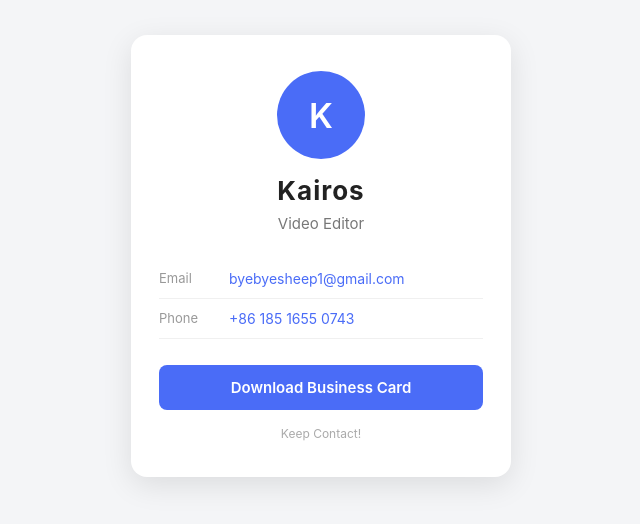
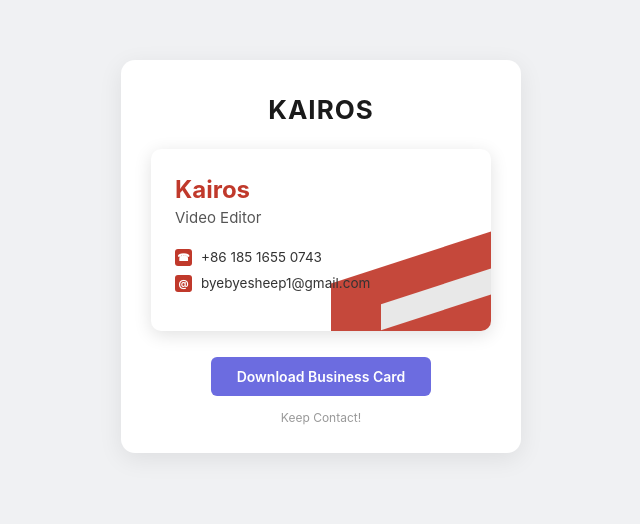
Before and after one commit to byebyesheep1/business-card, a plain HTML site: page index.html in a window 1280 px wide. Shown: the part 144-668 px from the top of the page, without its empty margins (319-959 px from the left). Drawn offline with Linux system fonts and the light colour scheme.

Commit message:
Update index.html

```diff
--- a/index.html
+++ b/index.html
@@ -8,48 +8,79 @@
   * { margin: 0; padding: 0; box-sizing: border-box; }
   body {
     font-family: -apple-system, "Helvetica Neue", Arial, sans-serif;
-    background: #f4f5f7;
+    background: #f0f1f3;
     min-height: 100vh;
     display: flex; align-items: center; justify-content: center;
     padding: 20px;
   }
-  .card {
-    background: #fff; width: 100%; max-width: 380px;
-    border-radius: 16px; box-shadow: 0 8px 30px rgba(0,0,0,.1);
-    padding: 36px 28px; text-align: center;
+  .wrap {
+    background: #fff; width: 100%; max-width: 400px;
+    border-radius: 14px; box-shadow: 0 6px 24px rgba(0,0,0,.08);
+    padding: 34px 30px 28px; text-align: center;
   }
-  .avatar {
-    width: 88px; height: 88px; border-radius: 50%;
-    background: #4a6cf7; color: #fff;
-    display: flex; align-items: center; justify-content: center;
-    font-size: 34px; font-weight: 600; margin: 0 auto 16px;
+  h1 { font-size: 26px; color: #1a1a1a; letter-spacing: 1px; }
+
+  /* 名片本体 */
+  .biz {
+    position: relative;
+    margin: 24px 0 26px;
+    background: #fff;
+    border-radius: 10px;
+    box-shadow: 0 4px 18px rgba(0,0,0,.12);
+    padding: 26px 24px 30px;
+    overflow: hidden;
+    text-align: left;
   }
-  h1 { font-size: 26px; color: #222; letter-spacing: 1px; }
-  .role { font-size: 15px; color: #777; margin-top: 8px; }
-  .info { margin: 26px 0; text-align: left; }
-  .row {
-    display: flex; padding: 11px 0;
-    border-bottom: 1px solid #f0f0f0; font-size: 14px; color: #333;
+  /* 红色斜角装饰 */
+  .biz::before {
+    content: ""; position: absolute; right: -40px; bottom: -60px;
+    width: 200px; height: 140px;
+    background: #c0392b;
+    transform: skewY(-18deg);
+    opacity: .92;
   }
-  .row span:first-child { width: 70px; color: #999; font-size: 13px; }
-  .row a { color: #4a6cf7; text-decoration: none; word-break: break-all; }
+  .biz::after {
+    content: ""; position: absolute; right: -70px; bottom: 30px;
+    width: 180px; height: 26px;
+    background: #e8e8e8;
+    transform: skewY(-18deg);
+  }
+  .name { font-size: 24px; font-weight: 700; color: #c0392b; position: relative; z-index: 2; }
+  .role { font-size: 15px; color: #555; margin-top: 4px; position: relative; z-index: 2; }
+  .details { margin-top: 22px; position: relative; z-index: 2; }
+  .line {
+    display: flex; align-items: center; gap: 9px;
+    font-size: 13.5px; color: #333; margin-bottom: 9px;
+  }
+  .line a { color: #333; text-decoration: none; word-break: break-all; }
+  .ico {
+    width: 17px; height: 17px; flex-shrink: 0;
+    background: #c0392b; border-radius: 3px;
+    display: inline-flex; align-items: center; justify-content: center;
+    color: #fff; font-size: 10px; font-weight: 700;
+  }
+
   .btn {
-    display: block; background: #4a6cf7; color: #fff;
-    padding: 13px; border-radius: 8px;
-    text-decoration: none; font-size: 15px; font-weight: 600;
+    display: inline-block; background: #6c6ce0; color: #fff;
+    padding: 11px 26px; border-radius: 6px;
+    text-decoration: none; font-size: 14px; font-weight: 600;
   }
-  footer { margin-top: 16px; font-size: 12px; color: #aaa; }
+  footer { margin-top: 14px; font-size: 12px; color: #999; }
 </style>
 </head>
 <body>
-  <div class="card">
-    <div class="avatar">K</div>
-    <h1>Kairos</h1>
-    <p class="role">Video Editor</p>
-    <div class="info">
-      <div class="row"><span>Email</span><a href="mailto:byebyesheep1@gmail.com">byebyesheep1@gmail.com</a></div>
-      <div class="row"><span>Phone</span><a href="tel:+8618516550743">+86 185 1655 0743</a></div>
+  <div class="wrap">
+    <h1>KAIROS</h1>
+
+    <div class="biz">
+      <div class="name">Kairos</div>
+      <div class="role">Video Editor</div>
+      <div class="details">
+        <div class="line"><span class="ico">☎</span><a href="tel:+8618516550743">+86 185 1655 0743</a></div>
+        <div class="line"><span class="ico">@</span><a href="mailto:byebyesheep1@gmail.com">byebyesheep1@gmail.com</a></div>
+      </div>
     </div>
+
     <a class="btn" href="vcard.vcf" download>Download Business Card</a>
     <footer>Keep Contact!</footer>
   </div>
```
